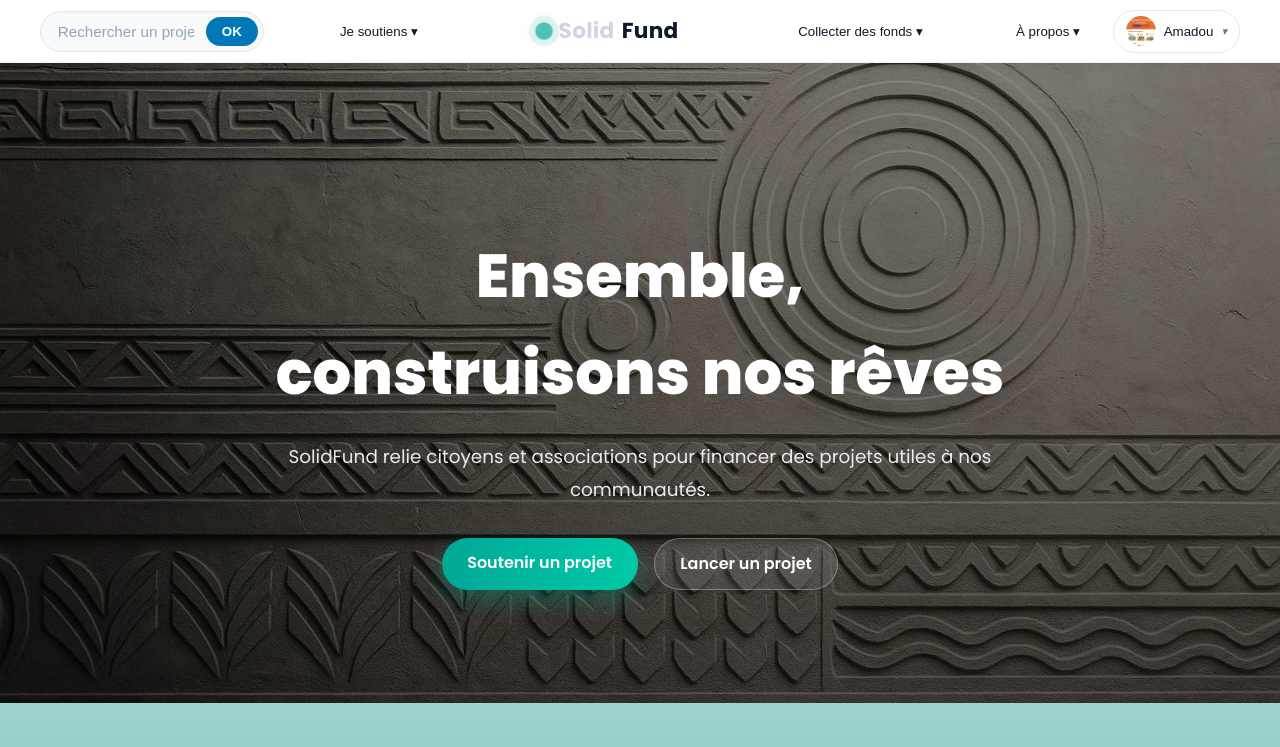
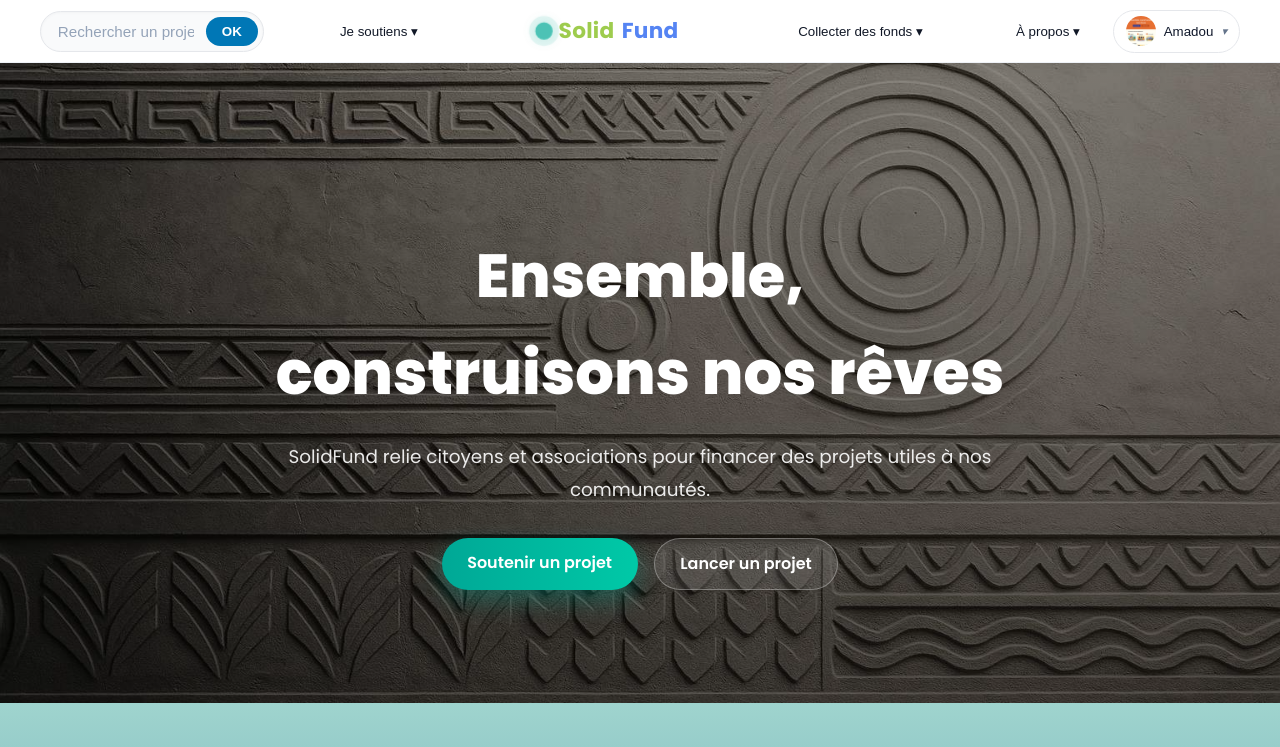
Before and after one commit to Moumini1997/Solidfud, a plain HTML site: page index.html in a window 1280 px wide. Shown: the top 747 px of the page. Drawn offline with Linux system fonts and the light colour scheme; files whose address does not match are found by name.

Commit message:
modification 2 du color du logo

```diff
--- a/assets/css/style.css
+++ b/assets/css/style.css
@@ -132,7 +132,7 @@ img { max-width: 100%; display: block; }
   gap: .45rem;
   font-weight: 700;
   font-size: 1.35rem;
-  color: #0f172a;
+  color: #5584f3;
   letter-spacing: .3px;
   text-decoration: none;
   transition: transform .25s ease, color .25s ease;
@@ -142,7 +142,7 @@ img { max-width: 100%; display: block; }
   color: var(--blue);
 }
 .sf-logo strong {
-    color: #d1d5df;
+    color: #9ecc4e;
 }
 
 .sf-dot {
```
